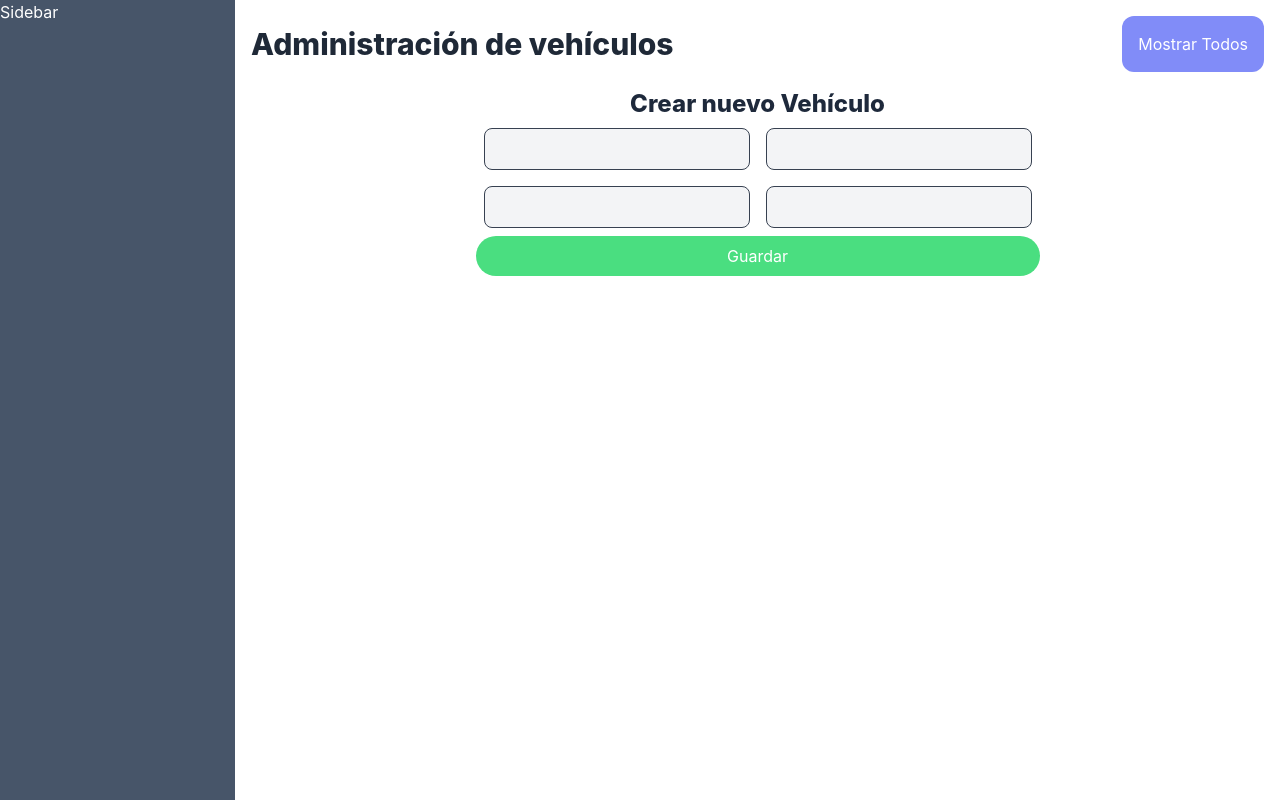
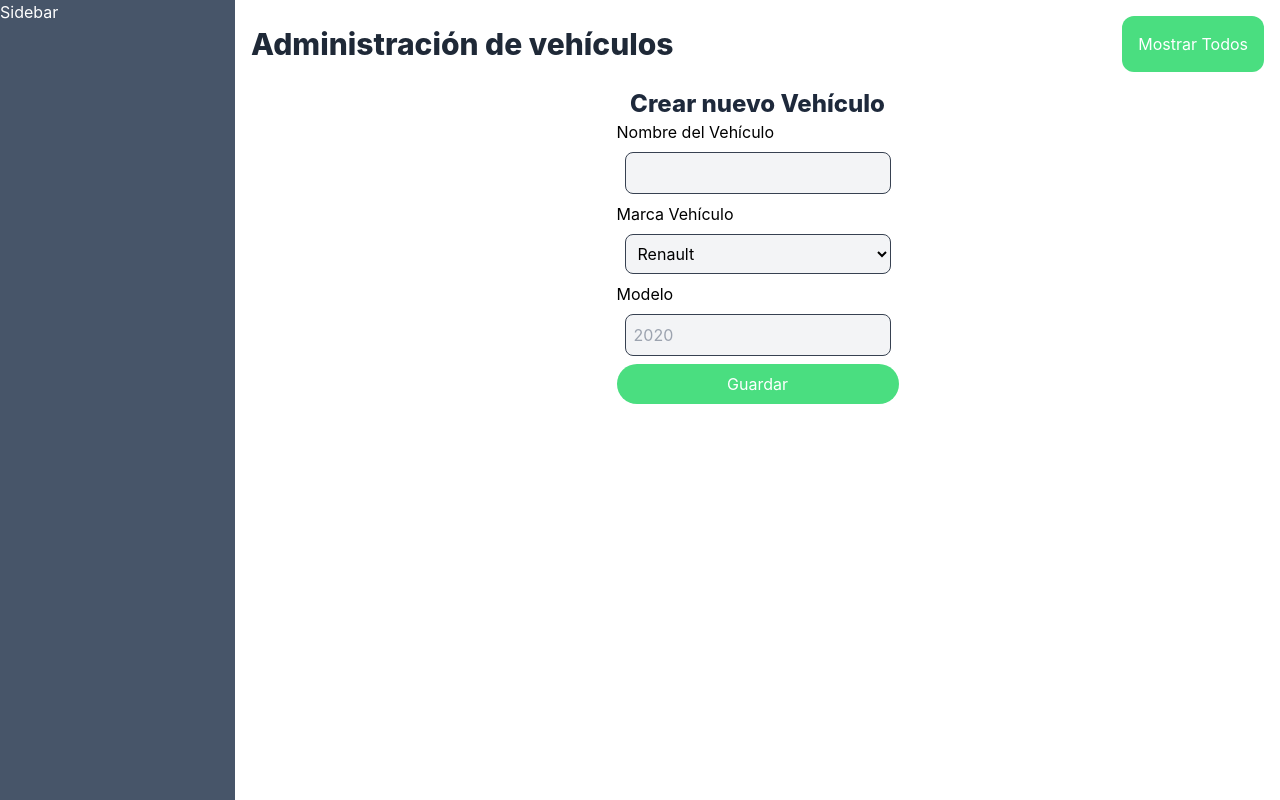
Before and after one commit to RubenToroG/front-react-concesionario, a React (Create React App) app: page /admin/vehiculos in a window 1280 px wide. Both pictures are taken after a click on the button "Crear Nuevo Vehículo". Built offline with nearby package versions, Linux system fonts and the light colour scheme.

Commit message:
Formulario envia datos a lista vehiculos

```diff
--- a/package.json
+++ b/package.json
@@ -10,6 +10,7 @@
     "react-dom": "^17.0.2",
     "react-router-dom": "^6.2.1",
     "react-scripts": "5.0.0",
+    "react-toastify": "^8.1.0",
     "web-vitals": "^2.1.0"
   },
   "scripts": {
--- a/src/pages/admin/Vehiculos.jsx
+++ b/src/pages/admin/Vehiculos.jsx
@@ -1,54 +1,84 @@
 import React, { useEffect, useState } from 'react'
+import { ToastContainer, toast } from 'react-toastify'
+import 'react-toastify/dist/ReactToastify.css'
 
 const vehiculosBackend = [
     {
-        nombre:'Corolla',
-        marca:'Toyota',
-        modelo:2020,
+        nombre: 'Corolla',
+        marca: 'Toyota',
+        modelo: 2020,
     },
     {
-        nombre:'Corolla',
-        marca:'Toyota',
-        modelo:2020,
+        nombre: 'Corolla',
+        marca: 'Toyota',
+        modelo: 2020,
     },
     {
-        nombre:'Corolla',
-        marca:'Toyota',
-        modelo:2020,
+        nombre: 'Corolla',
+        marca: 'Toyota',
+        modelo: 2020,
     },
     {
-        nombre:'Mazda 3',
-        marca:'Mazda',
-        modelo:2019,
+        nombre: 'Mazda 3',
+        marca: 'Mazda',
+        modelo: 2019,
+    },
+    {
+        nombre: 'Mazda 3',
+        marca: 'Mazda',
+        modelo: 2019,
+    },
+    {
+        nombre: 'Mazda 3',
+        marca: 'Mazda',
+        modelo: 2019,
+    },
+    {
+        nombre: 'Mazda 3',
+        marca: 'Mazda',
+        modelo: 2019,
+    },
+    {
+        nombre: 'Mazda 3',
+        marca: 'Mazda',
+        modelo: 2019,
     }
 ]
 
 const Vehiculos = () => {
 
-    const[mostrarTabla, setMostrarTabla] = useState(true)
-    const[vehiculos, setVehiculos] = useState([])
-    const[textoBoton, setTextoBoton] = useState('Crear Nuevo Vehículo')
+    const [mostrarTabla, setMostrarTabla] = useState(true)
+    const [vehiculos, setVehiculos] = useState([])
+    const [textoBoton, setTextoBoton] = useState('Crear Nuevo Vehículo')
+    const [colorBoton, setColorBoton] = useState('indigo')
 
     useEffect(() => {
         //Obtener lista de vehículos desde el front
         setVehiculos(vehiculosBackend)
-    },[])
+    }, [])
 
     useEffect(() => {
-        if(mostrarTabla){
+        if (mostrarTabla) {
             setTextoBoton('Crear Nuevo Vehículo')
+            setColorBoton('indigo')
         } else {
             setTextoBoton('Mostrar Todos')
+            setColorBoton('green')
         }
     }, [mostrarTabla])
 
     return (
-        <div className='flex h-full w-full flex-col'>
-            <div className='flex items-center justify-between p-2'>
+        <div className='flex h-full w-full flex-col items-center'>
+            <div className='flex w-full items-center justify-between p-2'>
                 <h2 className='text-3xl font-extrabold text-gray-800 m-2'>Administración de vehículos</h2>
-                <button onClick={() => {setMostrarTabla(!mostrarTabla)}} className='text-white bg-indigo-400 p-4 rounded-xl hover:bg-indigo-600 m-2'>{textoBoton}</button>
+                <button onClick={() => { setMostrarTabla(!mostrarTabla) }}
+                    className={`text-white bg-${colorBoton}-400 p-4 rounded-xl hover:bg-indigo-600 m-2`}>
+                    {textoBoton}</button>
             </div>
-            {mostrarTabla ? <TablaVehiculos listaVehiculos={vehiculos} /> : <FormularioCreacionVehiculos />}
+            {mostrarTabla ? <TablaVehiculos listaVehiculos={vehiculos} /> : <FormularioCreacionVehiculos funcionParaVolverATabla={setMostrarTabla}
+            listaVehiculos={vehiculos}
+            funcionAgregarVehiculo={setVehiculos} />}
+            <ToastContainer position="bottom-right" autoClose={5000} />
         </div>
     )
 }
@@ -56,7 +86,7 @@ const Vehiculos = () => {
 const TablaVehiculos = ({ listaVehiculos }) => {
     useEffect(() => {
         console.log('Estado de listado de vehiculos', listaVehiculos)
-    },[listaVehiculos])
+    }, [listaVehiculos])
     return (
         <div className='flex flex-col items-center justify-between'>
             <h2 className='text-2xl font-extrabold text-slate-800'>Listado vehículos</h2>
@@ -85,19 +115,46 @@ const TablaVehiculos = ({ listaVehiculos }) => {
     )
 }
 
-const FormularioCreacionVehiculos = () => {
+const FormularioCreacionVehiculos = ({ funcionParaVolverATabla, listaVehiculos, funcionAgregarVehiculo }) => {
+    const[nombre, setNombre] = useState()
+    const[marca, setMarca] = useState()
+    const[modelo, setModelo] = useState()
+
+    const enviarAlBack = () => {
+        toast.success('Creado con Exito!')
+        funcionParaVolverATabla(true)
+        funcionAgregarVehiculo([...listaVehiculos,{nombre:nombre, marca:marca, modelo:modelo}])
+    }
+
     return (
-        <div className='flex flex-col items-center justify-center'>
+        <div className='flex flex-col items-center justify-center max-w-xl'>
             <h2 className='text-2xl font-extrabold text-slate-800'>Crear nuevo Vehículo</h2>
-            <form className='grid grid-cols-2'>
-                <input className='bg-gray-100 border border-gray-700 p-2 rounded-lg m-2' type="text" />
-                <input className='bg-gray-100 border border-gray-700 p-2 rounded-lg m-2' type="text" />
-                <input className='bg-gray-100 border border-gray-700 p-2 rounded-lg m-2' type="text" />
-                <input className='bg-gray-100 border border-gray-700 p-2 rounded-lg m-2' type="text" />
-                <button type='button' className='col-span-2 p-2 bg-green-400 rounded-full hover:bg-green-500 text-white'>Guardar</button>
+            <form className='flex flex-col'>
+                <label className='flex flex-col' htmlFor="nombre">
+                    Nombre del Vehículo
+                    <input name='nombre' className='bg-gray-100 border border-gray-700 p-2 rounded-lg m-2'
+                    type="text"
+                    value={nombre}
+                    onChange={(e) => {setNombre(e.target.value)}}
+                    />
+                </label>
+                <label className='flex flex-col' htmlFor="marca">
+                    Marca Vehículo
+                    <select value={marca} onChange={(e) => {setMarca(e.target.value)}} name='marca' className='bg-gray-100 border border-gray-700 p-2 rounded-lg m-2'>
+                        <option disabled>Seleccione una opción</option>
+                        <option>Renault</option>
+                        <option>Toyota</option>
+                        <option>Ford</option>
+                        <option>Mazda</option>
+                    </select>
+                </label>
+                <label className='flex flex-col' htmlFor="modelo" value={modelo} onChange={(e) => {setModelo(e.target.value)}}>
+                    Modelo
+                    <input name='modelo' className='bg-gray-100 border border-gray-700 p-2 rounded-lg m-2' type="number" min={2000} max={2023} placeholder='2020' />
+                </label>
+                <button type='button' className='col-span-2 p-2 bg-green-400 rounded-full hover:bg-green-500 text-white' onClick={() => {enviarAlBack()}}>Guardar</button>
             </form>
         </div>
-
     )
 }
 
```
Also changed, not shown: 1 other file (tests, documents, lock files or other folders). Lines whose indentation alone changed are shown as unchanged.
